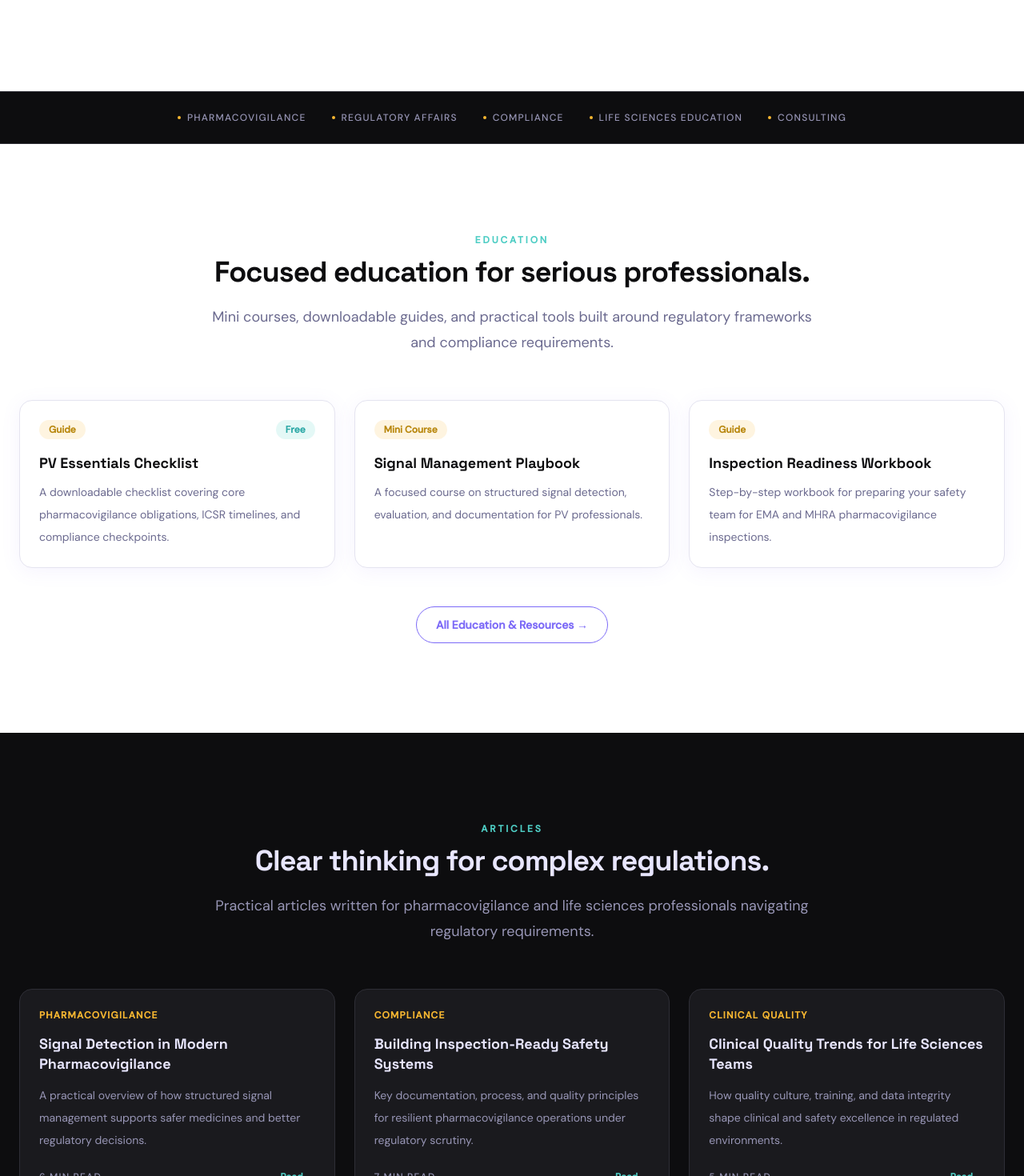
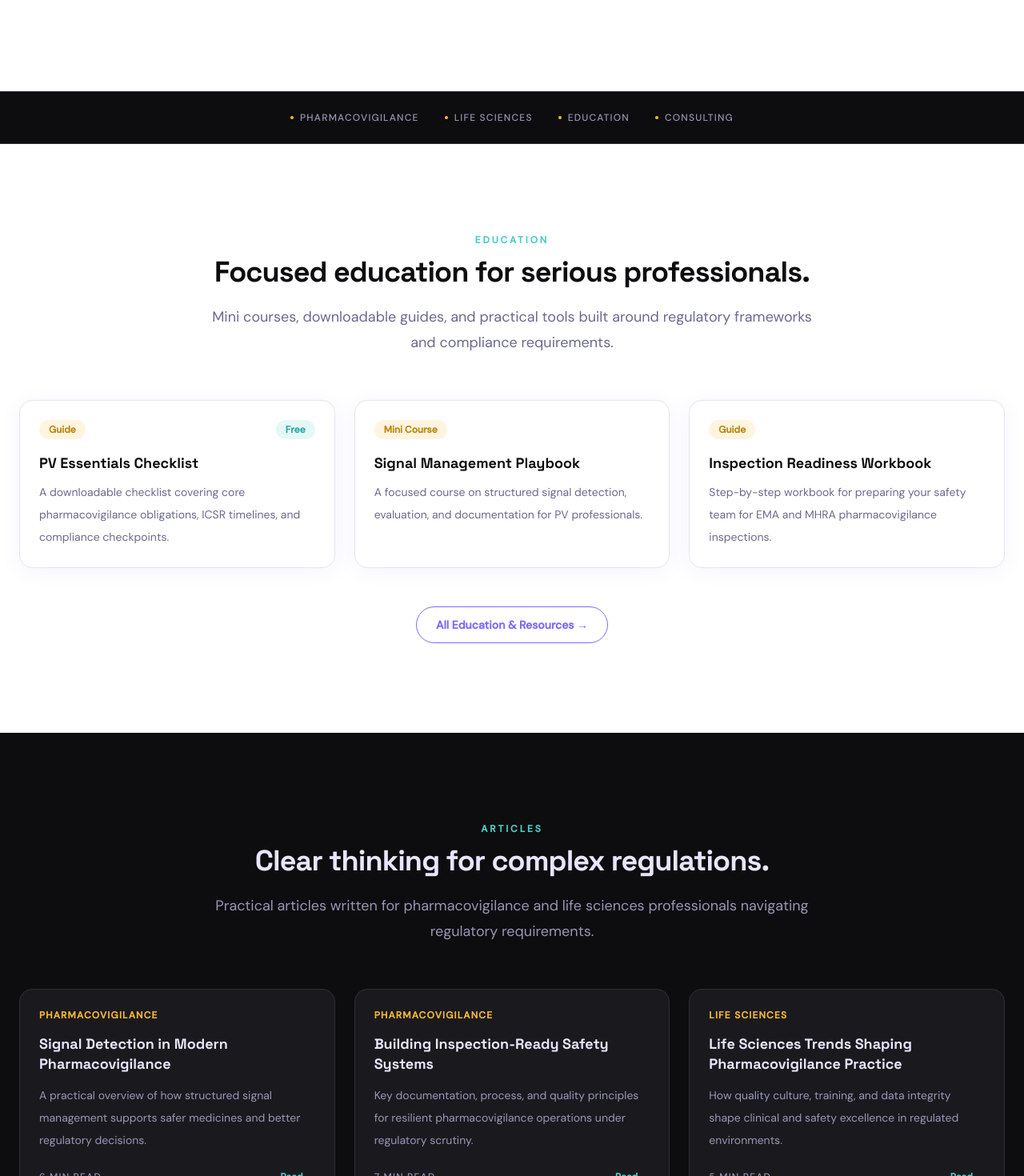
Before and after one commit to albanamarkaj-commits/qualivio, a Next.js app: page / in a window 1280 px wide. Shown: the part 740-2210 px from the top of the page at 80% size. Built offline with nearby package versions, Linux system fonts and the light colour scheme.

Commit message:
Simplify terminology: Pharmacovigilance and Life Sciences only

```diff
--- a/src/app/insights/page.tsx
+++ b/src/app/insights/page.tsx
@@ -9,13 +9,7 @@ export const metadata: Metadata = {
     "Pharmacovigilance, regulatory affairs, clinical quality, and life sciences articles from Qualivio.",
 };
 
-const categories = [
-  "All",
-  "Pharmacovigilance",
-  "Regulatory Affairs",
-  "Clinical Quality",
-  "Compliance",
-];
+const categories = ["All", "Pharmacovigilance", "Life Sciences"];
 
 export default function InsightsPage() {
   return (
--- a/src/app/layout.tsx
+++ b/src/app/layout.tsx
@@ -28,10 +28,8 @@ export const metadata: Metadata = {
     "Qualivio",
     "Pharmacovigilance",
     "Life Sciences",
-    "Regulatory Affairs",
-    "Compliance",
+    "Life Sciences",
     "PV Education",
-    "Clinical Quality",
     "Consulting",
   ],
   openGraph: {
--- a/src/app/page.tsx
+++ b/src/app/page.tsx
@@ -25,7 +25,7 @@ export default function Home() {
 
           {/* Eyebrow — gold */}
           <p className="mb-6 text-xs font-semibold uppercase tracking-[0.3em] text-[#F7B731]">
-            Pharmacovigilance · Life Sciences · Regulatory Affairs
+            Pharmacovigilance · Life Sciences
           </p>
 
           {/* Headline — reduced from 7xl to 6xl max */}
@@ -61,7 +61,7 @@ export default function Home() {
       {/* ── Dark bar ── */}
       <div className="border-y border-[#2E2E36] bg-[#0D0D0F] px-6 py-6">
         <div className="mx-auto flex max-w-7xl flex-wrap items-center justify-center gap-8 text-xs font-medium uppercase tracking-widest text-[#9896B6]">
-          {["Pharmacovigilance", "Regulatory Affairs", "Compliance", "Life Sciences Education", "Consulting"].map(
+          {["Pharmacovigilance", "Life Sciences", "Education", "Consulting"].map(
             (item) => (
               <span key={item} className="flex items-center gap-2">
                 <span className="h-1 w-1 rounded-full bg-[#F7B731]" />
--- a/src/components/Footer.tsx
+++ b/src/components/Footer.tsx
@@ -71,7 +71,7 @@ export function Footer() {
             </a>
           </div>
           <p className="mt-6 text-xs leading-6 text-[#9896B6]">
-            Pharmacovigilance · Life Sciences · Regulatory Affairs
+            Pharmacovigilance · Life Sciences
           </p>
         </div>
       </div>
--- a/src/data/articles.ts
+++ b/src/data/articles.ts
@@ -9,15 +9,15 @@ export const articles = [
   },
   {
     title: "Building Inspection-Ready Safety Systems",
-    category: "Compliance",
+    category: "Pharmacovigilance",
     excerpt:
       "Key documentation, process, and quality principles for resilient pharmacovigilance operations under regulatory scrutiny.",
     readTime: "7 min read",
     slug: "inspection-ready-safety-systems",
   },
   {
-    title: "Clinical Quality Trends for Life Sciences Teams",
-    category: "Clinical Quality",
+    title: "Life Sciences Trends Shaping Pharmacovigilance Practice",
+    category: "Life Sciences",
     excerpt:
       "How quality culture, training, and data integrity shape clinical and safety excellence in regulated environments.",
     readTime: "5 min read",
@@ -33,7 +33,7 @@ export const articles = [
   },
   {
     title: "Regulatory Expectations for Aggregate Reports",
-    category: "Regulatory Affairs",
+    category: "Pharmacovigilance",
     excerpt:
       "PSURs, DSURs, and ASRs explained: what regulators expect and how to structure submissions with confidence.",
     readTime: "9 min read",
```
